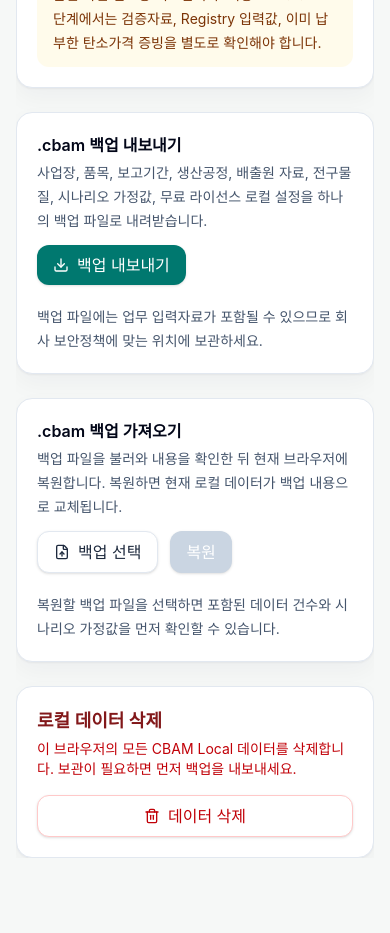
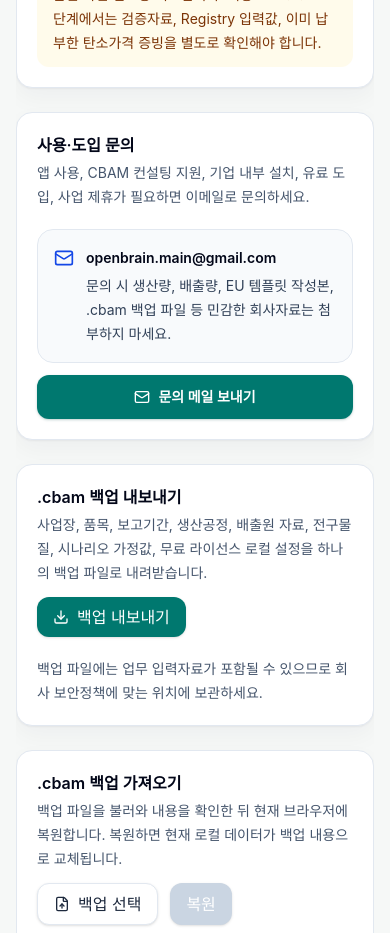
Before and after one commit to neod00/cbam-local-pwa, a Next.js app: page /settings in a window 390 px wide. Shown: the part 3480-4413 px from the top of the page. Built offline with nearby package versions, Linux system fonts and the light colour scheme.

Commit message:
Add in-app contact CTAs

```diff
--- a/package.json
+++ b/package.json
@@ -10,10 +10,11 @@
     "release:approval": "node scripts/verify-release-approval.mjs",
     "rehearse:beta-browser": "node scripts/rehearse-beta-browser.mjs",
     "release:status": "node scripts/release-status.mjs",
-    "verify": "npm run verify:source-streams && npm run verify:calculation && npm run verify:scenarios && npm run verify:dashboard && npm run verify:export && npm run verify:backup && npm run verify:pwa && npm run verify:mvp-flow && npm run verify:design-system && npm run verify:update-policy && npm run verify:admin-boundary && npm run verify:license-api && npm run verify:deployment && npm run lint && npm run build && npm run verify:routes",
+    "verify": "npm run verify:source-streams && npm run verify:calculation && npm run verify:scenarios && npm run verify:dashboard && npm run verify:export && npm run verify:backup && npm run verify:pwa && npm run verify:mvp-flow && npm run verify:design-system && npm run verify:update-policy && npm run verify:contact && npm run verify:admin-boundary && npm run verify:license-api && npm run verify:deployment && npm run lint && npm run build && npm run verify:routes",
     "verify:backup": "node scripts/verify-local-backup.mjs",
     "verify:admin-boundary": "node scripts/verify-admin-boundary.mjs",
     "verify:calculation": "node scripts/verify-local-calculation.mjs",
+    "verify:contact": "node scripts/verify-contact-links.mjs",
     "verify:dashboard": "node scripts/verify-dashboard-summary.mjs",
     "verify:design-system": "node scripts/verify-design-system.mjs",
     "verify:deployment": "node scripts/verify-deployment-readiness.mjs",
--- /dev/null
+++ b/scripts/verify-contact-links.mjs
@@ -0,0 +1,69 @@
+import assert from 'node:assert/strict';
+import { existsSync, readFileSync } from 'node:fs';
+
+const requiredFiles = [
+  'src/lib/contact.ts',
+  'src/components/Sidebar.tsx',
+  'src/app/license/page.tsx',
+  'src/app/settings/page.tsx',
+  'src/app/export/page.tsx',
+];
+
+for (const file of requiredFiles) {
+  assert.ok(existsSync(file), `${file} should exist`);
+}
+
+const contact = readFileSync('src/lib/contact.ts', 'utf8');
+for (const required of [
+  "SUPPORT_EMAIL = 'openbrain.main@gmail.com'",
+  'CONTACT_DATA_WARNING',
+  'createContactMailto',
+  'mailto:',
+  '생산량, 배출량, EU 템플릿 작성본, .cbam 백업 파일',
+]) {
+  assert.ok(contact.includes(required), `contact helper should include ${required}`);
+}
+
+const sidebar = readFileSync('src/components/Sidebar.tsx', 'utf8');
+for (const required of [
+  'createContactMailto',
+  '[CBAM Local] 사용/사업 문의',
+  '사용/사업 문의',
+]) {
+  assert.ok(sidebar.includes(required), `sidebar should include ${required}`);
+}
+
+const license = readFileSync('src/app/license/page.tsx', 'utf8');
+for (const required of [
+  'CONTACT_DATA_WARNING',
+  'SUPPORT_EMAIL',
+  '[CBAM Local] 무료 사용 승인 문의',
+  '승인·사용 문의',
+  '무료 사용 문의 메일 보내기',
+]) {
+  assert.ok(license.includes(required), `license page should include ${required}`);
+}
+
+const settings = readFileSync('src/app/settings/page.tsx', 'utf8');
+for (const required of [
+  'CONTACT_DATA_WARNING',
+  'SUPPORT_EMAIL',
+  '[CBAM Local] 사용/도입/컨설팅 문의',
+  '사용·도입 문의',
+  '문의 메일 보내기',
+]) {
+  assert.ok(settings.includes(required), `settings page should include ${required}`);
+}
+
+const exportPage = readFileSync('src/app/export/page.tsx', 'utf8');
+for (const required of [
+  'CONTACT_DATA_WARNING',
+  'SUPPORT_EMAIL',
+  '[CBAM Local] CBAM Export 검토 문의',
+  'CBAM 산정·Export 검토 문의',
+  'Export 검토 문의',
+]) {
+  assert.ok(exportPage.includes(required), `export page should include ${required}`);
+}
+
+console.log('Contact link verification passed.');
--- a/src/app/settings/page.tsx
+++ b/src/app/settings/page.tsx
@@ -20,6 +20,7 @@ import {
     isLicenseExpired,
     type FreeLicenseRegistration,
 } from '@/lib/free-license-client';
+import { CONTACT_DATA_WARNING, createContactMailto, SUPPORT_EMAIL } from '@/lib/contact';
 import {
     DEFAULT_SCENARIO_ASSUMPTIONS,
     normalizeScenarioAssumptions,
@@ -27,7 +28,7 @@ import {
     type ScenarioAssumptions,
 } from '@/lib/scenario-calculation';
 import { evaluateUpdateStatus, fetchUpdateManifest, type UpdateStatus } from '@/lib/update-policy';
-import { AlertTriangle, Database, Download, ExternalLink, FileUp, RefreshCw, ShieldCheck, Trash2 } from 'lucide-react';
+import { AlertTriangle, Database, Download, ExternalLink, FileUp, Mail, RefreshCw, ShieldCheck, Trash2 } from 'lucide-react';
 import Link from 'next/link';
 import { ChangeEvent, useEffect, useMemo, useRef, useState } from 'react';
 
@@ -182,6 +183,11 @@ export default function SettingsPage() {
     }, [backupPreview]);
 
     const licenseStatus = useMemo(() => getLicenseStatus(licenseRegistration), [licenseRegistration]);
+    const businessContactHref = createContactMailto({
+        subject: '[CBAM Local] 사용/도입/컨설팅 문의',
+        inquiryType: '사용 문의 / 컨설팅 지원 / 기업 내부 설치 / 유료 도입 / 사업 제휴',
+        detailsPrompt: '원하시는 지원 범위와 문의 내용을 적어주세요:',
+    });
 
     async function saveLicenseRegistration(nextRegistration: FreeLicenseRegistration) {
         await setLocalSetting(FREE_LICENSE_SETTING_KEY, nextRegistration);
@@ -458,6 +464,28 @@ export default function SettingsPage() {
             />
 
             <SectionCard
+                title="사용·도입 문의"
+                description="앱 사용, CBAM 컨설팅 지원, 기업 내부 설치, 유료 도입, 사업 제휴가 필요하면 이메일로 문의하세요."
+            >
+                <div className="grid grid-cols-1 gap-3 lg:grid-cols-[minmax(0,1fr)_auto] lg:items-center">
+                    <div className="flex gap-3 rounded-2xl border border-slate-200 bg-slate-50 p-4 text-sm leading-6 text-slate-700">
+                        <Mail className="mt-0.5 h-5 w-5 flex-none text-blue-700" />
+                        <div>
+                            <p className="font-semibold text-slate-950">{SUPPORT_EMAIL}</p>
+                            <p className="mt-1">{CONTACT_DATA_WARNING}</p>
+                        </div>
+                    </div>
+                    <a
+                        href={businessContactHref}
+                        className="inline-flex min-h-11 items-center justify-center rounded-xl bg-teal-700 px-4 py-2 text-sm font-semibold text-white shadow-sm shadow-teal-900/20 transition hover:bg-teal-800"
+                    >
+                        <Mail className="mr-2 h-4 w-4" />
+                        문의 메일 보내기
+                    </a>
+                </div>
+            </SectionCard>
+
+            <SectionCard
                 title=".cbam 백업 내보내기"
                 description="사업장, 품목, 보고기간, 생산공정, 배출원 자료, 전구물질, 시나리오 가정값, 무료 라이선스 로컬 설정을 하나의 백업 파일로 내려받습니다."
                 actions={(
--- a/src/components/Sidebar.tsx
+++ b/src/components/Sidebar.tsx
@@ -12,6 +12,7 @@ import {
     Flame,
     Home,
     ListChecks,
+    Mail,
     Megaphone,
     Package,
     ServerOff,
@@ -22,6 +23,7 @@ import {
 } from 'lucide-react';
 import Link from 'next/link';
 import { usePathname } from 'next/navigation';
+import { createContactMailto } from '@/lib/contact';
 
 const navigationGroups = [
     {
@@ -76,6 +78,10 @@ const mobileNavigation = [
 
 export default function Sidebar() {
     const pathname = usePathname();
+    const contactHref = createContactMailto({
+        subject: '[CBAM Local] 사용/사업 문의',
+        inquiryType: '사용 문의 / 컨설팅 지원 / 기업 내부 설치 / 유료 도입 / 사업 제휴',
+    });
 
     return (
         <>
@@ -126,7 +132,7 @@ export default function Sidebar() {
                 </nav>
 
                 <div className="border-t border-slate-200 p-4">
-                    <div className="rounded-2xl border border-slate-200 bg-slate-50 p-4">
+                    <div className="space-y-3 rounded-2xl border border-slate-200 bg-slate-50 p-4">
                         <div className="flex items-center gap-2 text-sm font-semibold text-slate-950">
                             <ShieldCheck className="h-4 w-4 text-teal-700" />
                             로컬 사용 중
@@ -134,6 +140,13 @@ export default function Sidebar() {
                         <p className="mt-1 text-xs leading-5 text-slate-500">
                             기업 데이터는 현재 브라우저에 저장되며 서버로 전송하지 않습니다.
                         </p>
+                        <a
+                            href={contactHref}
+                            className="inline-flex min-h-9 w-full items-center justify-center rounded-xl border border-teal-200 bg-white px-3 py-2 text-xs font-semibold text-teal-800 shadow-sm transition hover:bg-teal-50"
+                        >
+                            <Mail className="mr-2 h-4 w-4" />
+                            사용/사업 문의
+                        </a>
                     </div>
                 </div>
             </aside>
--- /dev/null
+++ b/src/lib/contact.ts
@@ -0,0 +1,29 @@
+export const SUPPORT_EMAIL = 'openbrain.main@gmail.com';
+
+export const CONTACT_DATA_WARNING = '문의 시 생산량, 배출량, EU 템플릿 작성본, .cbam 백업 파일 등 민감한 회사자료는 첨부하지 마세요.';
+
+type ContactMailtoOptions = {
+    subject: string;
+    inquiryType: string;
+    detailsPrompt?: string;
+};
+
+export function createContactMailto({ detailsPrompt = '문의 내용:', inquiryType, subject }: ContactMailtoOptions) {
+    const body = [
+        '회사명:',
+        '담당자:',
+        '연락처:',
+        `문의 유형: ${inquiryType}`,
+        '',
+        detailsPrompt,
+        '',
+        CONTACT_DATA_WARNING,
+    ].join('\r\n');
+
+    const params = new URLSearchParams({
+        subject,
+        body,
+    });
+
+    return `mailto:${SUPPORT_EMAIL}?${params.toString()}`;
+}
```
Also changed, not shown: src/app/export/page.tsx (+29 -0 lines), src/app/license/page.tsx (+26 -1 lines), 1 other file (tests, documents, lock files or other folders).
